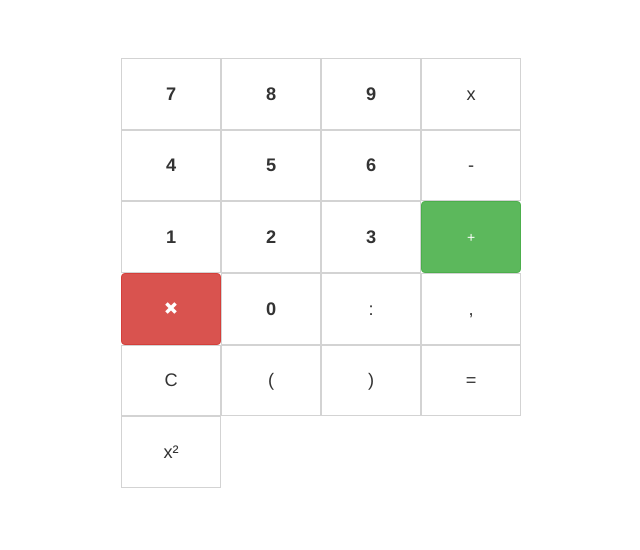
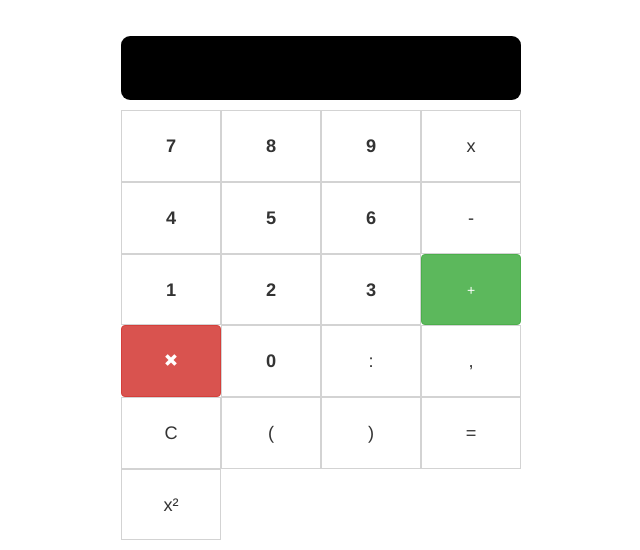
Before and after one commit to Kikovich1969/Rechner, a plain HTML site: page index.html in a window 1280 px wide. Shown: the whole page, without its empty margins (319-959 px from the left). Drawn offline with nearby package versions, Linux system fonts and the light colour scheme.

Commit message:
Changed CSS style of result field

```diff
--- a/css/styles.css
+++ b/css/styles.css
@@ -1,6 +1,12 @@
 #resultField {
-  min-height: 20px;
+  min-height: 64px;
   margin-top: 2em;
+  padding: 1em;
+  background-color: black;
+  color: white;
+  font-family: monospace;
+  font-size: 1.3em;
+  border-radius: .5em;
 }
 #wrapper {
   width: 400px;
```
